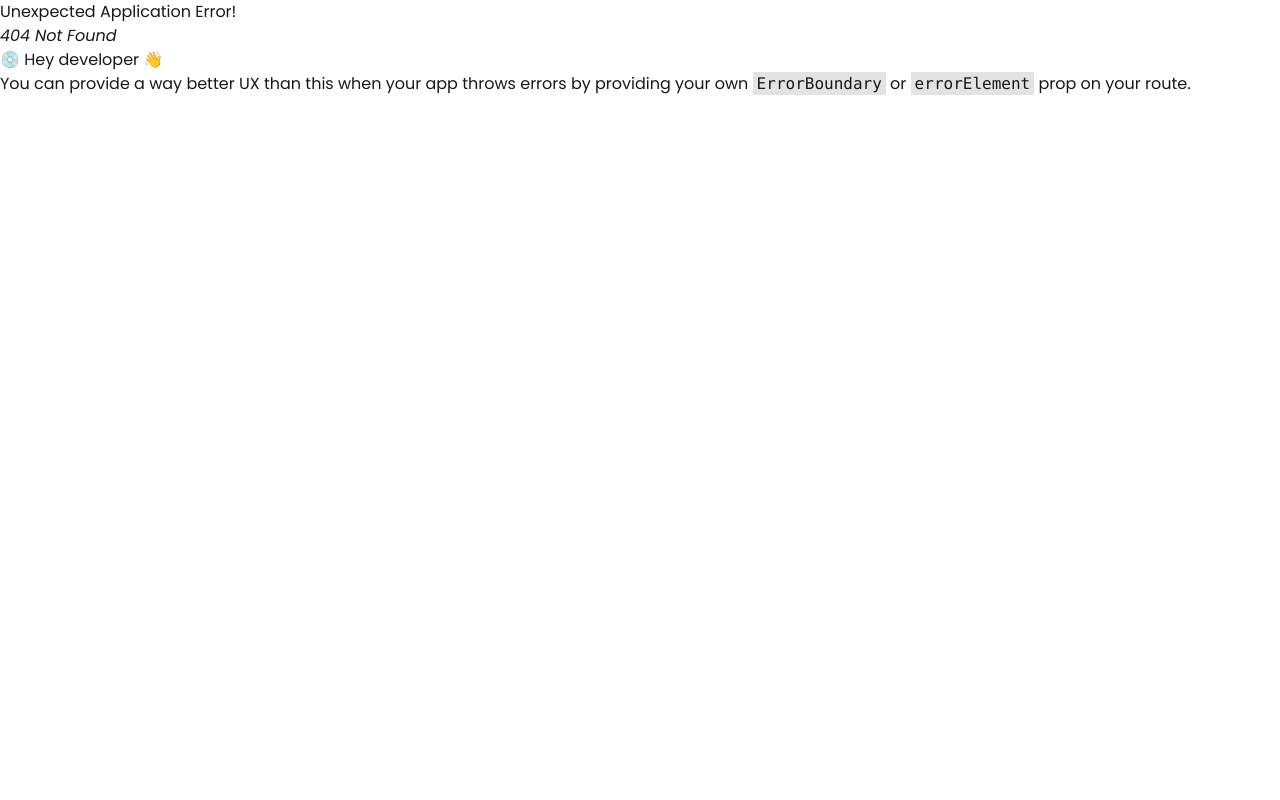
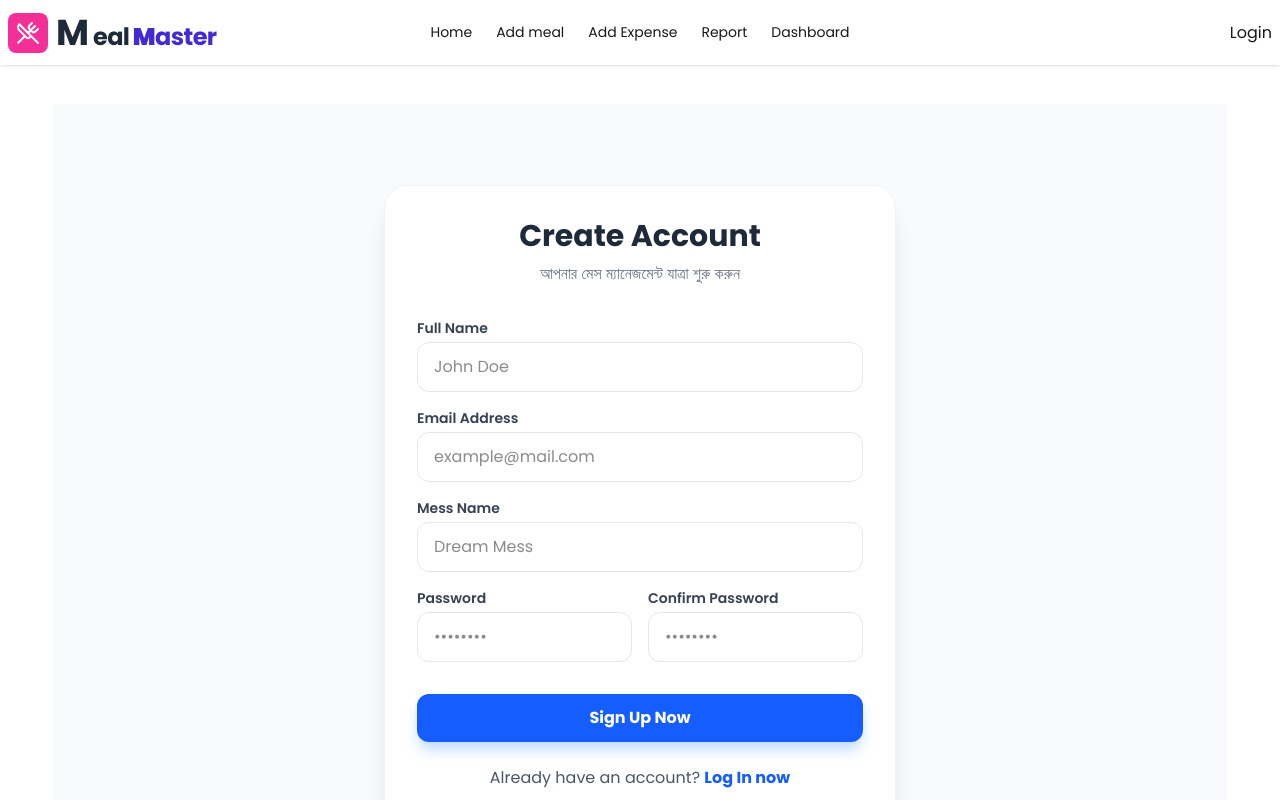
Before and after one commit to mehadhossen123/meal-master-frontend, a React (Vite) app: page /auth/register in a window 1280 px wide. Before the commit this address had no page. Shown: the top 800 px of the page. Built offline with nearby package versions, Linux system fonts and the light colour scheme.

Commit message:
setup login and register form

```diff
--- a/src/auth/Login.jsx
+++ b/src/auth/Login.jsx
@@ -1,12 +1,80 @@
-import React from 'react';
+import React from "react";
+import { motion } from "framer-motion";
+import { Link } from "react-router";
 
 const Login = () => {
-    return (
-        <div className='mt-20'>
-            <h1>Login page</h1>
+  return (
+    <div className="min-h-screen mt-20 flex items-center justify-center bg-gray-50 px-4">
+      <motion.div
+        initial={{ opacity: 0, y: -20 }}
+        animate={{ opacity: 1, y: 0 }}
+        transition={{ duration: 0.6 }}
+        className="max-w-md w-full bg-white rounded-3xl shadow-xl p-8 border border-gray-100"
+      >
+        {/* Header */}
+        <div className="text-center mb-10">
+          <h2 className="text-3xl font-bold text-gray-800">Welcome Back</h2>
+          <p className="text-gray-500 mt-2">Login in your mess account here </p>
+        </div>
 
-        </div>
-    );
+        {/* Form */}
+        <form className="space-y-6">
+          <div>
+            <label className="block text-sm font-semibold text-gray-700 mb-2">
+              Email Address
+            </label>
+            <input
+              type="email"
+              placeholder="example@mail.com"
+              className="w-full px-4 py-3 rounded-xl border border-gray-200 focus:border-blue-500 focus:ring-2 focus:ring-blue-200 outline-none transition-all"
+              required
+            />
+          </div>
+
+          <div>
+            <label className="block text-sm font-semibold text-gray-700 mb-2">
+              Password
+            </label>
+            <input
+              type="password"
+              placeholder="••••••••"
+              className="w-full px-4 py-3 rounded-xl border border-gray-200 focus:border-blue-500 focus:ring-2 focus:ring-blue-200 outline-none transition-all"
+              required
+            />
+          </div>
+
+          <div className="flex items-center justify-between text-sm">
+            <label className="flex items-center text-gray-600 cursor-pointer">
+              <input
+                type="checkbox"
+                className="mr-2 rounded border-gray-300 text-primary focus:ring-blue-500"
+              />
+              Remember me
+            </label>
+            <a href="#" className="text-primary font-semibold hover:underline">
+              Forgot password?
+            </a>
+          </div>
+
+          <motion.button
+            whileHover={{ scale: 1.02 }}
+            whileTap={{ scale: 0.98 }}
+            className="w-full bg-secondary text-white font-bold py-3 rounded-xl shadow-lg shadow-blue-200 hover:bg-blue-700 transition-colors"
+          >
+            Login Now
+          </motion.button>
+        </form>
+
+        {/* Footer */}
+        <p className="text-center text-gray-600 mt-8">
+         Don't have an account
+          <Link to={"/auth/register"} className="text-blue-600 font-bold hover:underline">
+            Sign Up now
+          </Link>
+        </p>
+      </motion.div>
+    </div>
+  );
 };
 
 export default Login;
--- /dev/null
+++ b/src/auth/Register.jsx
@@ -0,0 +1,115 @@
+import React from "react";
+import { motion } from "framer-motion";
+import { Link } from "react-router";
+
+const Register = () => {
+  return (
+    <div className="min-h-screen mt-20 flex items-center justify-center bg-gray-50 px-4 py-12">
+      <motion.div
+        initial={{ opacity: 0, scale: 0.95 }}
+        animate={{ opacity: 1, scale: 1 }}
+        transition={{ duration: 0.5 }}
+        className="max-w-lg w-full bg-white rounded-3xl shadow-xl p-8 border border-gray-100"
+      >
+        {/* Header */}
+        <div className="text-center mb-8">
+          <h2 className="text-3xl font-bold text-gray-800 font-poppins">
+            Create Account
+          </h2>
+          <p className="text-gray-500 mt-2">
+            আপনার মেস ম্যানেজমেন্ট যাত্রা শুরু করুন
+          </p>
+        </div>
+
+        {/* Form */}
+        <form className="grid grid-cols-1 md:grid-cols-2 gap-4">
+          {/* Full Name */}
+          <div className="md:col-span-2">
+            <label className="block text-sm font-semibold text-gray-700 mb-1">
+              Full Name
+            </label>
+            <input
+              type="text"
+              placeholder="John Doe"
+              className="w-full px-4 py-3 rounded-xl border border-gray-200 focus:border-blue-500 focus:ring-2 focus:ring-blue-200 outline-none transition-all"
+              required
+            />
+          </div>
+
+          {/* Email */}
+          <div className="md:col-span-2">
+            <label className="block text-sm font-semibold text-gray-700 mb-1">
+              Email Address
+            </label>
+            <input
+              type="email"
+              placeholder="example@mail.com"
+              className="w-full px-4 py-3 rounded-xl border border-gray-200 focus:border-blue-500 focus:ring-2 focus:ring-blue-200 outline-none transition-all"
+              required
+            />
+          </div>
+
+          {/* Mess Name */}
+          <div className="md:col-span-2">
+            <label className="block text-sm font-semibold text-gray-700 mb-1">
+              Mess Name
+            </label>
+            <input
+              type="text"
+              placeholder="Dream Mess"
+              className="w-full px-4 py-3 rounded-xl border border-gray-200 focus:border-blue-500 focus:ring-2 focus:ring-blue-200 outline-none transition-all"
+              required
+            />
+          </div>
+
+          {/* Password */}
+          <div>
+            <label className="block text-sm font-semibold text-gray-700 mb-1">
+              Password
+            </label>
+            <input
+              type="password"
+              placeholder="••••••••"
+              className="w-full px-4 py-3 rounded-xl border border-gray-200 focus:border-blue-500 focus:ring-2 focus:ring-blue-200 outline-none transition-all"
+              required
+            />
+          </div>
+
+          {/* Confirm Password */}
+          <div>
+            <label className="block text-sm font-semibold text-gray-700 mb-1">
+              Confirm Password
+            </label>
+            <input
+              type="password"
+              placeholder="••••••••"
+              className="w-full px-4 py-3 rounded-xl border border-gray-200 focus:border-blue-500 focus:ring-2 focus:ring-blue-200 outline-none transition-all"
+              required
+            />
+          </div>
+
+          {/* Register Button */}
+          <div className="md:col-span-2 mt-4">
+            <motion.button
+              whileHover={{ scale: 1.02 }}
+              whileTap={{ scale: 0.98 }}
+              className="w-full bg-blue-600 text-white font-bold py-3 rounded-xl shadow-lg shadow-blue-200 hover:bg-blue-700 transition-colors"
+            >
+              Sign Up Now
+            </motion.button>
+          </div>
+        </form>
+
+        {/* Footer */}
+        <p className="text-center text-gray-600 mt-6">
+          Already have an account?{" "}
+          <Link to={"/auth/login"} className="text-blue-600 font-bold hover:underline">
+            Log In now
+          </Link>
+        </p>
+      </motion.div>
+    </div>
+  );
+};
+
+export default Register;
```
Also changed, not shown: src/Router/Route.jsx (+7 -1 lines).
